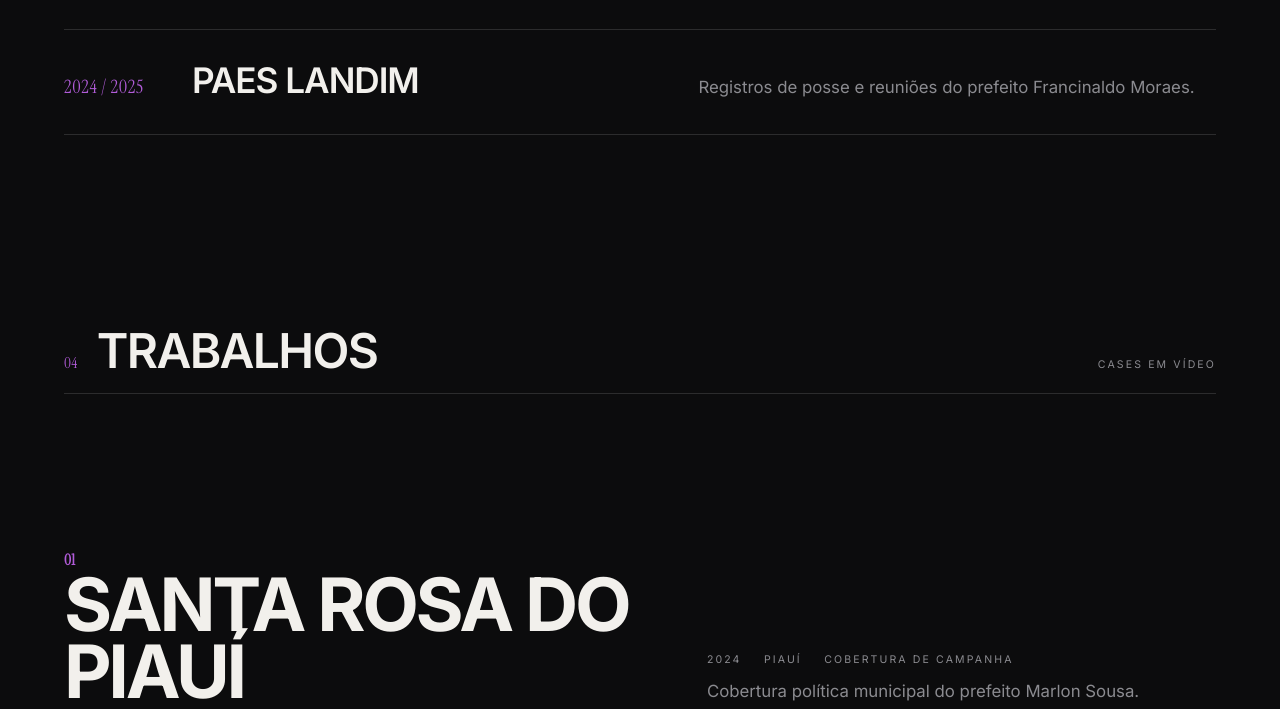
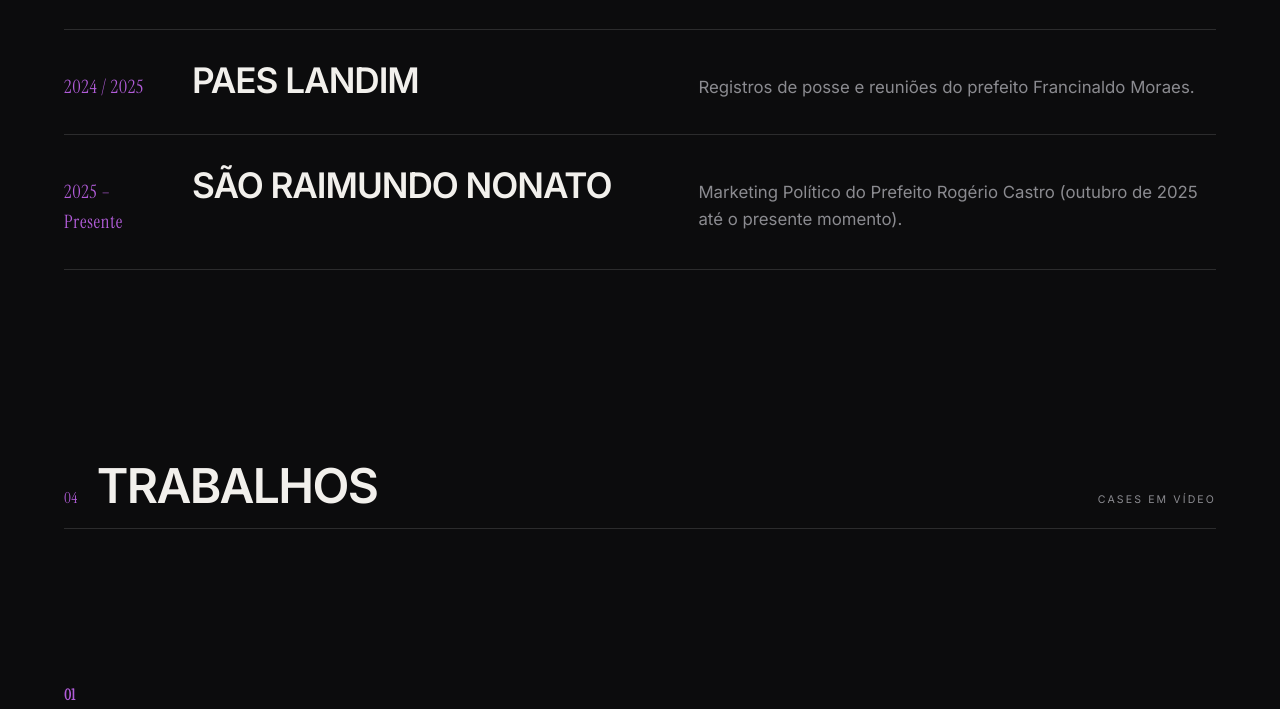
Before and after one commit to IRhafael/antoniel, a plain HTML site: page index.html in a window 1280 px wide. Shown: the part 3040-3749 px from the top of the page. Drawn offline with Linux system fonts and the light colour scheme.

Commit message:
feat: add São Raimundo Nonato experience to portfolio and professional summary

```diff
--- a/index.html
+++ b/index.html
@@ -1770,6 +1770,11 @@
                         <span class="tl-year">2024 / 2025</span>
                         <h3>Paes Landim</h3>
                         <p>Registros de posse e reuniões do prefeito Francinaldo Moraes.</p>
+                    </article>
+                    <article class="tl-item reveal" style="--d:320ms">
+                        <span class="tl-year">2025 – Presente</span>
+                        <h3>São Raimundo Nonato</h3>
+                        <p>Marketing Político do Prefeito Rogério Castro (outubro de 2025 até o presente momento).</p>
                     </article>
                 </div>
             </div>
@@ -2001,10 +2006,12 @@
                 <div>
                     <p>Tudo o que você viu até aqui não é apenas um portfólio, mas uma prova social concreta do meu
                         trabalho em campanhas políticas reais.</p>
-                    <p>Em municípios como Santa Rosa do Piauí, Colônia do Piauí, São Miguel do Fidalgo e Paes Landim,
+                    <p>Em municípios como Santa Rosa do Piauí, Colônia do Piauí, São Miguel do Fidalgo, Paes Landim e
+                        São Raimundo Nonato,
                         tive a oportunidade de atuar como Vídeomaker Mobile e Storymaker, construindo narrativas visuais
                         que aproximaram candidatos do povo e fortaleceram suas mensagens. Os resultados falam por si:
-                        <strong>todos os candidatos que confiaram no meu trabalho foram eleitos prefeitos</strong>.</p>
+                        <strong>todos os candidatos que confiaram no meu trabalho foram eleitos prefeitos</strong>.
+                    </p>
                     <p class="end">Mais do que registrar momentos, minha missão é transformar a caminhada política em
                         uma história capaz de emocionar, engajar e gerar resultados reais.</p>
                 </div>
```
